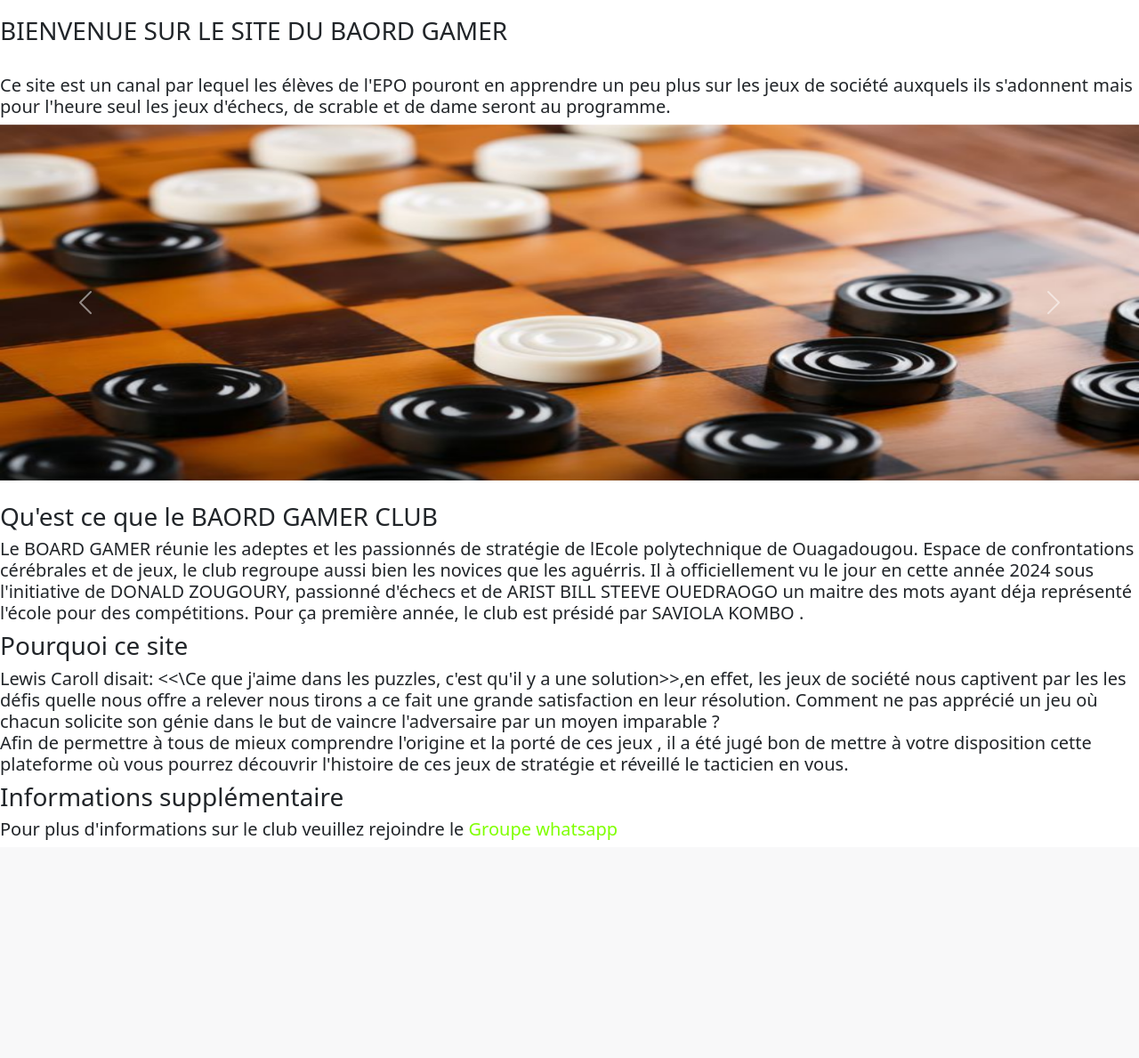
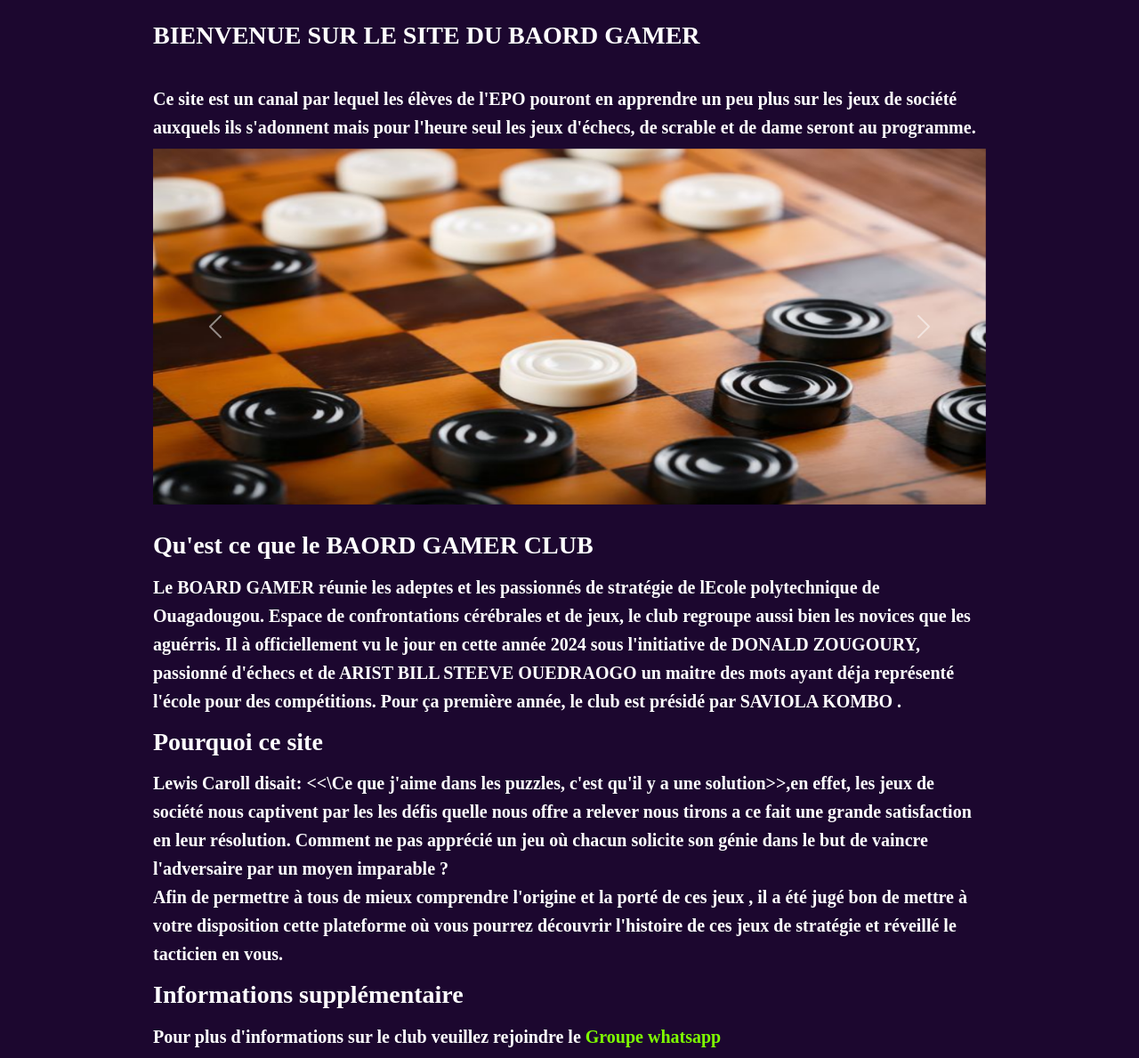
Before and after one commit to falcon25006/baord_gamers, a PHP site: page / in a window 1280 px wide. Shown: the part 76-1265 px from the top of the page at 89% size. Before the commit the page ends 1020 px from the top, so only its background shows below. Run offline with PHP 8.4, Linux system fonts and the light colour scheme.

Commit message:
redimensionement

```diff
--- a/index.css
+++ b/index.css
@@ -6,9 +6,8 @@ body
 .accueil
 {
  font-family:'Times New Roman', Times, serif;
- width: 75px;
+ width: 75%;
 }
-
 p,h1,h2,h3,h4,h5 {
     text-align: left;
     word-spacing: normal;
@@ -16,6 +15,4 @@ p,h1,h2,h3,h4,h5 {
     line-height: 1.6; /* Ajuster la hauteur de ligne pour améliorer la lisibilité */
     font-family:'Times New Roman', Times, serif;
     font-weight:bold;
-
-
   }
--- a/index.html
+++ b/index.html
@@ -5,7 +5,8 @@
     <meta name="viewport" content="width=device-width, initial-scale=1.0">
     <title>Baord Gamer</title>
     <link href="https://cdn.jsdelivr.net/npm/bootstrap@5.3.3/dist/css/bootstrap.min.css" rel="stylesheet" integrity="sha384-QWTKZyjpPEjISv5WaRU9OFeRpok6YctnYmDr5pNlyT2bRjXh0JMhjY6hW+ALEwIH" crossorigin="anonymous">
-    <link rel="stylesheet" href="style1.css">
+    <link rel="stylesheet" href="index.css">
+
 </head>
 <body>
         <!-- ajout de la navbar -->
@@ -21,7 +22,7 @@
     <!-- fin -->
   <div class="head" style="margin-top: 70px"><!-- la div c'est pour éviter de cacher la haut du site prière d'écrire la suite du code à l'intérieur-->
         <br>
-      <div class="accueil" >
+      <div class="container accueil" >
         <h3 >BIENVENUE SUR LE SITE DU BAORD GAMER</h3>
         <br>
         <h5>
```
